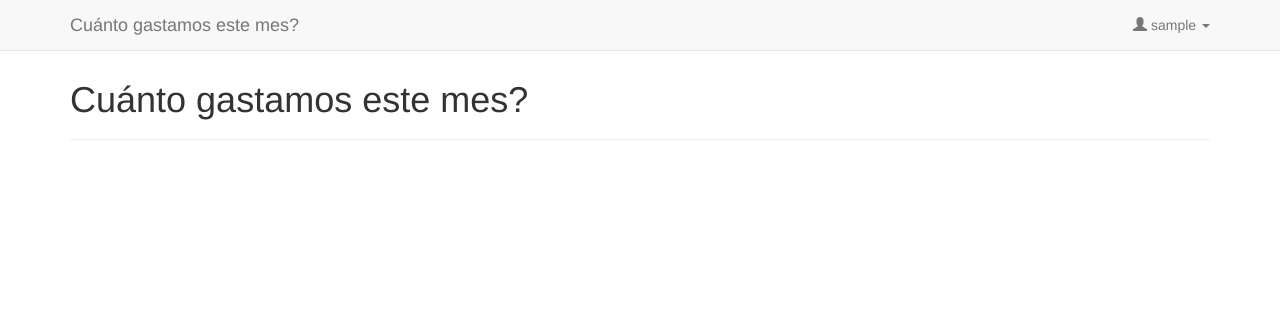
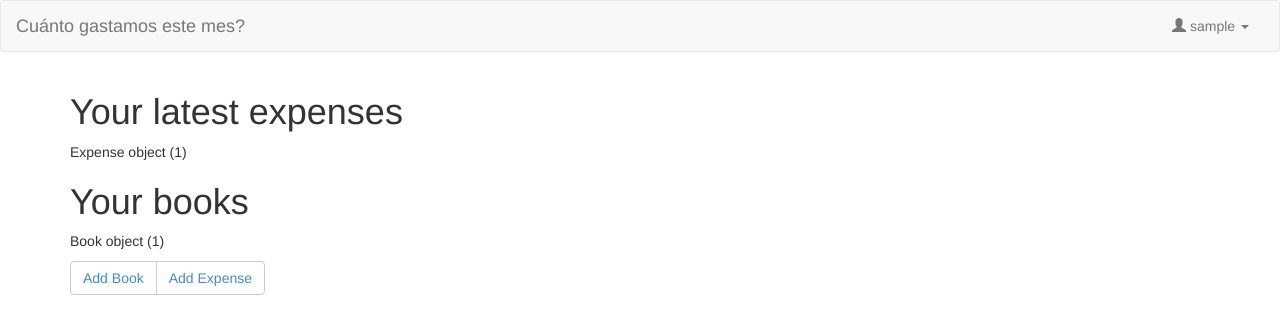
Before and after one commit to nessita/cgem, a Django app: page / in a window 1280 px wide. Shown: the top 334 px of the page. Run offline with Django 3.2, Linux system fonts and the light colour scheme; a user stored in the database is signed in; tables that the repository leaves empty hold one stand-in row (values such as "Sample post"); some libraries are stand-ins or nearby versions.

Commit message:
- Adding forms to start creating expenses and books.

```diff
--- a/gem/settings.py
+++ b/gem/settings.py
@@ -37,10 +37,11 @@ INSTALLED_APPS = (
     'django.contrib.sites',
     'django.contrib.messages',
     'django.contrib.staticfiles',
+    'gemcore',
+    'taggit',
     'allauth',
     'allauth.account',
     'allauth.socialaccount',
-    'gemcore',
 )
 
 MIDDLEWARE_CLASSES = (
--- a/gemcore/admin.py
+++ b/gemcore/admin.py
@@ -1,7 +1,8 @@
 from django.contrib import admin
 
-from gemcore.models import Category, Expense
+from gemcore.models import Book, Currency, Expense
 
 
-admin.site.register(Category)
+admin.site.register(Book)
+admin.site.register(Currency)
 admin.site.register(Expense)
--- a/gemcore/models.py
+++ b/gemcore/models.py
@@ -3,19 +3,38 @@ from decimal import Decimal
 from django.contrib.auth.models import User
 from django.core.validators import MinValueValidator
 from django.db import models
+from taggit.managers import TaggableManager
 
 
-class Category(models.Model):
+CURRENCIES = [
+    'ARS', 'EUR', 'USD', 'UYU', 'GBP',
+]
+
+TAGS = [
+    'super', 'auto', 'servicios', 'impuestos',
+]
+
+
+class Book(models.Model):
 
     name = models.CharField(max_length=256)
+    users = models.ManyToManyField(User)
+
+
+class Currency(models.Model):
+
+    code = models.CharField(max_length=3, choices=[(c, c) for c in CURRENCIES])
 
 
 class Expense(models.Model):
 
-    category = models.ForeignKey(Category)
-    who = models.ForeignKey(User)
+    book = models.ForeignKey(Book)
+    who = models.ForeignKey(User)  #, limit_choices_to={'who__in': 'book__users'})
     when = models.DateTimeField()
     what = models.TextField()
     amount = models.DecimalField(
         decimal_places=2, max_digits=12,
         validators=[MinValueValidator(Decimal('0.01'))])
+    currency = models.ForeignKey(Currency, default='ARS')
+
+    tags = TaggableManager()
--- a/gemcore/templates/base.html
+++ b/gemcore/templates/base.html
@@ -10,17 +10,14 @@
     <link rel="stylesheet" href="{% static 'css/bootstrap.min.css' %}" />
     <script src="{% static 'js/jquery.min.js' %}"></script>
     <script src="{% static 'js/bootstrap.min.js' %}"></script>
-    <style>
-    body { padding-top: 40px; }
-    </style>
     {% block head-extra %}{% endblock head-extra %}
 </head>
 
 <body>
 
     <!-- Fixed navbar -->
-    <nav class="navbar navbar-default navbar-fixed-top" role="navigation">
-      <div class="container">
+    <nav class="navbar navbar-default" role="navigation">
+      <div class="container-fluid">
         <div class="navbar-header">
           <button type="button" class="navbar-toggle" data-toggle="collapse" data-target="#bs-example-navbar-collapse-1">
             <span class="sr-only">Toggle navigation</span>
@@ -66,13 +63,6 @@
 
         {% block content %}
 
-            <div class="page-header">
-                <h1>{% block content-title %}Cuánto gastamos este mes?{% endblock content-title %}</h1>
-            </div>
-
-            {% block inner-content %}
-            {% endblock inner-content %}
-
         {% endblock content %}
 
     </div> <!-- /container -->
--- a/gemcore/templates/gemcore/home.html
+++ b/gemcore/templates/gemcore/home.html
@@ -1 +1,26 @@
 {% extends 'base.html' %}
+
+{% block content %}
+<h1>Your latest expenses</h1>
+{% for expense in expenses %}
+    <p>{{ expense }}</p>
+{% empty %}
+    <p>No expenses in the system yet.</p>
+{% endfor %}
+
+<h1>Your books</h1>
+{% for book in books %}
+    <p>{{ book }}</p>
+{% empty %}
+    <p>No books in the system yet.</p>
+{% endfor %}
+
+
+<div class="btn-group">
+  <button type="button" class="btn btn-default">
+    <a href="{% url 'add-book' %}">Add Book</a></button>
+  <button type="button" class="btn btn-default">
+    <a href="{% url 'add-expense' %}">Add Expense</a></button>
+</div>
+
+{% endblock content %}
--- a/gemcore/urls.py
+++ b/gemcore/urls.py
@@ -4,4 +4,6 @@ from django.conf.urls import patterns, url
 urlpatterns = patterns(
     'gemcore.views',
     url(r'^$', 'home', name='home'),
+    url(r'^book/add/$', 'add_book', name='add-book'),
+    url(r'^expense/add/$', 'add_expense', name='add-expense'),
 )
--- a/gemcore/views.py
+++ b/gemcore/views.py
@@ -1,5 +1,44 @@
-from django.shortcuts import render
+from django.contrib.auth.decorators import login_required
+from django.core.urlresolvers import reverse
+from django.http import HttpResponseRedirect
+from django.shortcuts import get_object_or_404, render
+from django.views.decorators.http import require_GET, require_http_methods
+
+from gemcore.forms import BookForm, ExpenseForm
+from gemcore.models import Expense
 
 
+@require_GET
+@login_required
 def home(request):
-    return render(request, 'gemcore/home.html')
+    expenses = Expense.objects.filter(who=request.user).order_by('-when')[:10]
+    books = request.user.book_set.all()
+    return render(
+        request, 'gemcore/home.html', dict(books=books, expenses=expenses))
+
+
+@require_http_methods(['GET', 'POST'])
+@login_required
+def add_book(request):
+    if request.method == 'POST':
+        form = BookForm(request.POST)
+        if form.is_valid():
+            form.save()
+            return HttpResponseRedirect(reverse(home))
+    else:
+        form = BookForm()
+    return render(request, 'gemcore/book.html', dict(form=form))
+
+
+@require_http_methods(['GET', 'POST'])
+@login_required
+def add_expense(request, book_id):
+    book = get_object_or_404(Book, id=book_id)
+    if request.method == 'POST':
+        form = ExpenseForm(book=book, data=request.POST)
+        if form.is_valid():
+            form.save()
+            return HttpResponseRedirect(reverse(home))
+    else:
+        form = ExpenseForm(book=book)
+    return render(request, 'gemcore/expense.html', dict(form=form))
```
Also changed, not shown: gemcore/fixtures/initial_data.json (added, +37 -0 lines), gemcore/forms.py (added, +22 -0 lines), requirements.txt (+10 -0 lines).
